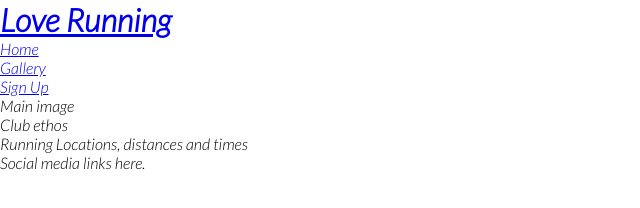
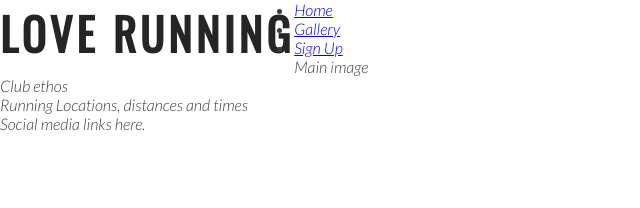
Before and after one commit to KhanLewis/Love-Running, a plain HTML site: page index.html in a window 1280 px wide. Shown: the whole page, without its empty margins (0-640 px from the left). Drawn offline with nearby package versions, Linux system fonts and the light colour scheme.

Commit message:
Add: style for heading adn logo

```diff
--- a/assets/css/style.css
+++ b/assets/css/style.css
@@ -3,9 +3,19 @@
 *{
     margin:0%;
     padding:0%;
-    border:none;
+    border: none;
 }
 body{ font-family:lato, sans-serif;
     font: weight 300px;
-
+    color:#3a3a3a;
 }
+/*Headings and logo */
+h1, h2 {font-family:oswald, sans-serif;
+    text-transform:uppercase;
+    letter-spacing:4px;
+    color: #252525;
+}
+#logo {
+    float:left;
+    font-size:280%;
+}
--- a/index.html
+++ b/index.html
@@ -14,7 +14,7 @@
 <body>
     <header>
         <a href="index.html">
-            <h1>Love Running</h1>
+            <h1 id="logo">Love Running</h1>
         </a>
         <nav>
             <ul>
```
